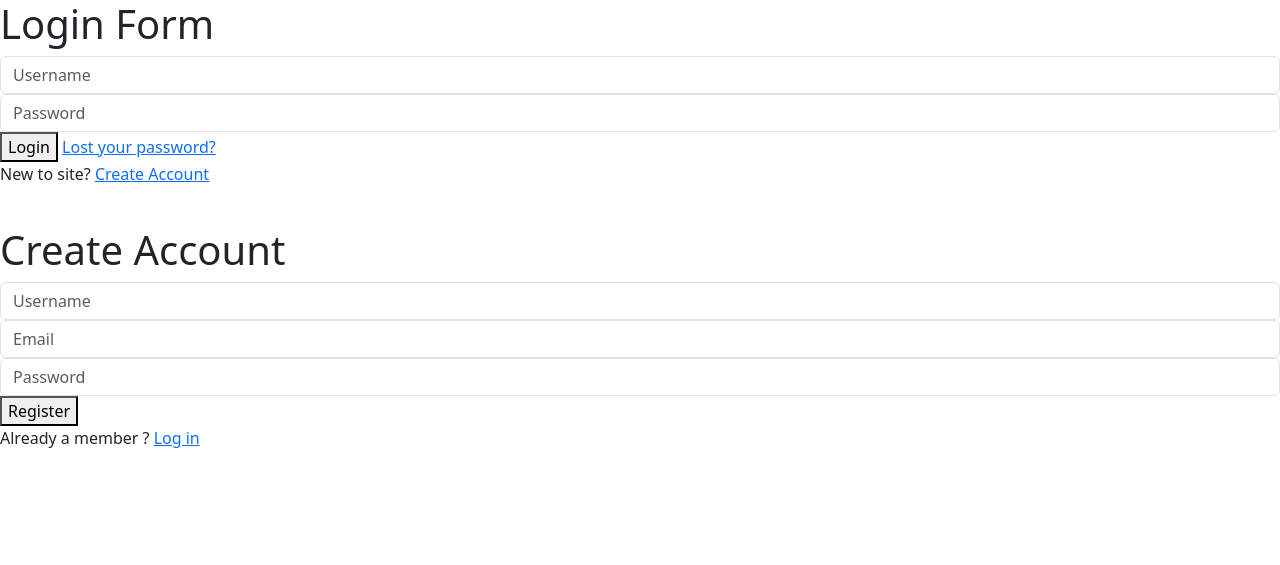
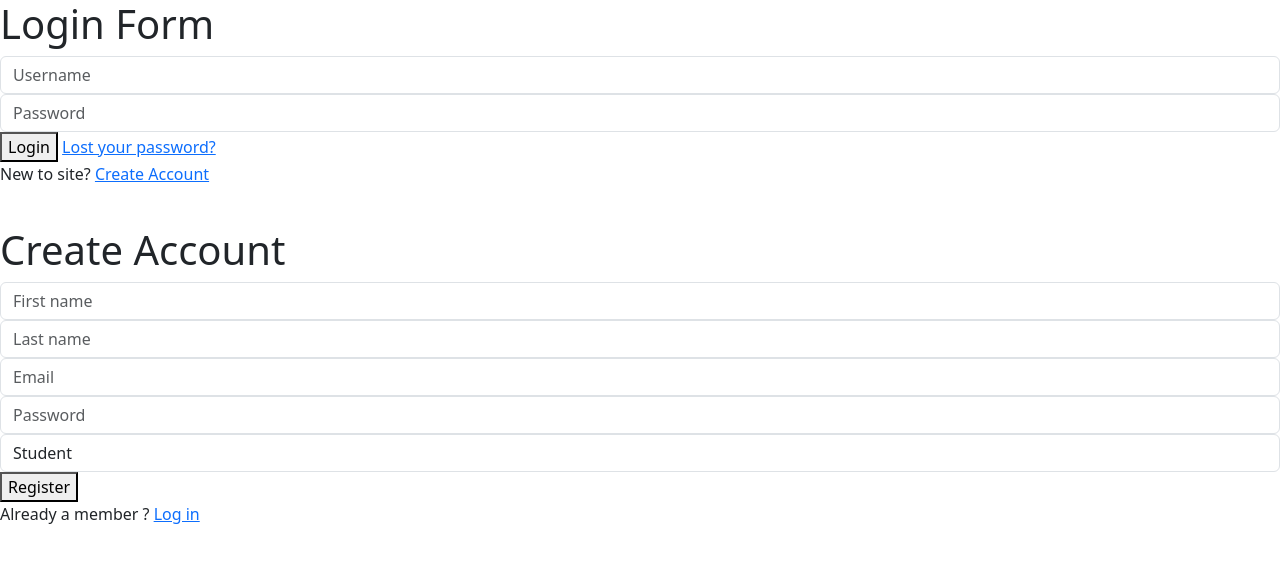
Before and after one commit to TheLichKingZeyd/BookingSystemG14, a PHP site: page /BookingSystemG14/ in a window 1280 px wide. Shown: the top 565 px of the page. Run offline with PHP 8.4, Linux system fonts and the light colour scheme; some libraries are stand-ins or nearby versions.

Commit message:
Added some stuff to registration form

```diff
--- a/www/index.php
+++ b/www/index.php
@@ -71,7 +71,10 @@
             <form method="POST" action="">
               <h1>Create Account</h1>
               <div>
-                <input type="text" name="userReg" class="form-control" placeholder="Username" required="" />
+                <input type="text" name="firstNameReg" class="form-control" placeholder="First name" required="" />
+              </div>
+              <div>
+                <input type="text" name="lastNameReg" class="form-control" placeholder="Last name" required="" />
               </div>
               <div>
                 <input type="email" name="emailReg" class="form-control" placeholder="Email" required="" />
@@ -79,7 +82,12 @@
               <div>
                 <input type="password" name="passReg" class="form-control" placeholder="Password" required="" />
               </div>
-
+              <div>
+                <select type="text" name="roleReg" class="form-control"  required="">
+                  <option value="Student">Student</option>
+                  <option value="Assistant">Assistant</option>
+                </select>
+              </div>
               <button type="submit" name="submitRegister">Register</button>
 
               <div class="clearfix"></div>
```
